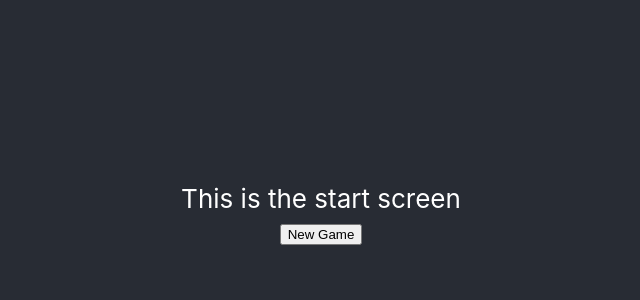
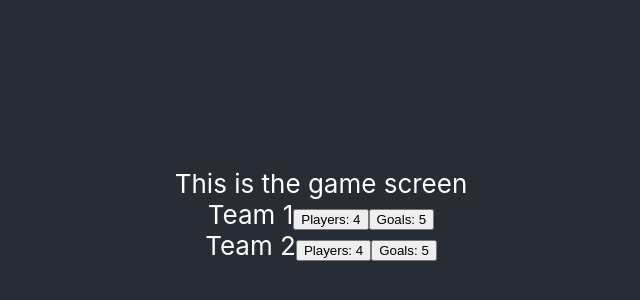
Before and after one commit to Arch-vile/starck, a React (Create React App) app in the folder ui/: page / in a window 1280 px wide. Shown: the part 186-486 px from the top of the page, without its empty margins (319-959 px from the left). Built offline with nearby package versions, Linux system fonts and the light colour scheme.

Commit message:
Refactor action handling

```diff
--- a/ui/src/App.tsx
+++ b/ui/src/App.tsx
@@ -1,16 +1,15 @@
 import React, {useReducer} from 'react';
 import './App.css';
-import StartScreen from "./views/startScreen/StartScreen";
 import {reducer, State, View} from "./model";
 import GameScreen from "./views/gameScreen/GameScreen";
 import PlayerListing from "./views/playerListing/PlayerListing";
 
 const initialState: State = {
   uiStore: {
-    currentView: View.START
+    currentView: View.GAME
   },
   dataStore: {
-    games: []
+    gameActions: []
   }
 };
 
@@ -21,9 +20,6 @@ function App() {
   return (
       <div className="App">
         <header className="App-header">
-          {state.uiStore.currentView === View.START &&
-          <StartScreen state={state} dispatch={dispatch}/>}
-
           {state.uiStore.currentView === View.GAME &&
           <GameScreen state={state} dispatch={dispatch}/>}
 
@@ -31,6 +27,9 @@ function App() {
           <PlayerListing
               dispatch={dispatch}
           />}
+          {state.dataStore.gameActions.map(action =>
+            <div key={action.timestamp}>{JSON.stringify(action)}</div>
+          )}
         </header>
       </div>
   );
--- a/ui/src/model.ts
+++ b/ui/src/model.ts
@@ -13,24 +13,35 @@ interface UIStore {
 interface Player {
   name: string
 }
+export const PLAYERS: Player[] = [
+  {name: 'mikko'}, {name: 'ida'}, {name: 'roope'}
+]
 
-interface Point {
-  serve: Player,
-  goal: Player
+enum GameActionTypes {
+  TOGGLE_PLAYER_TEAM = 'togglePlayerTeam'
 }
 
-interface Game {
-  homeTeam: Team
-  awayTeam: Team
-  points: Point[]
+// Epoch millis
+type timeStamp = number
+
+interface GameAction {
+  timestamp: timeStamp
+  type: GameActionTypes
 }
 
-export interface Team {
-  players: Player[]
+class TogglePlayerTeamGameAction implements GameAction {
+  timestamp = new Date().getTime()
+  type = GameActionTypes.TOGGLE_PLAYER_TEAM
+  player: Player
+
+ constructor(player: Player) {
+    this.player = player
+ }
 }
 
+
 interface DataStore {
-  games: Game[]
+  gameActions: GameAction[]
 }
 
 export interface State {
@@ -38,48 +49,74 @@ export interface State {
   dataStore: DataStore
 }
 
-export enum ActionTypes {
-  NEW_GAME = "newGame",
-  MANAGE_PLAYERS = "managePlayers",
-  TOGGLE_PLAYER_TEAM = "togglePlayerTeam"
+// export enum ActionTypes {
+//   NEW_GAME = "newGame",
+//   MANAGE_PLAYERS = "managePlayers",
+//   TOGGLE_PLAYER_TEAM = "togglePlayerTeam"
+// }
+
+export interface Action { }
+
+class SetViewAction implements Action {
+  view: View
+  constructor(view: View) {
+    this.view = view
+  }
+
+  static is(action: Action): action is SetViewAction {
+    return (action as SetViewAction).view !== undefined
+  }
 }
 
-export interface Action {
-  type: ActionTypes
+class TogglePlayerTeamAction implements Action {
+  player: Player
+
+  constructor(player: Player){
+    this.player = player
+  }
+
+  static is(action: Action): action is TogglePlayerTeamAction {
+    return (action as TogglePlayerTeamAction).player !== undefined
+  }
 }
 
 export function createActions(dispatch: any) {
   return {
-    newGame: () => dispatch({type: ActionTypes.NEW_GAME}),
-    managePlayers: () =>  dispatch({type: ActionTypes.MANAGE_PLAYERS}),
-    togglePlayerTeam: (player: Player) => () =>
-        dispatch({type: ActionTypes.TOGGLE_PLAYER_TEAM, player: player})
+    // newGame: () => dispatch({type: ActionTypes.NEW_GAME}),
+    managePlayers: () =>  dispatch(new SetViewAction(View.MANAGE_PLAYERS)),
+     togglePlayerTeam: (player: Player) => () =>
+         dispatch(new TogglePlayerTeamGameAction(player))
   }
 }
 
-export function reducer(state: State, action: Action) {
-  switch (action.type) {
-    case ActionTypes.NEW_GAME: {
-      return produce(state, (draft: State) => {
-        draft.dataStore.games.push(
-            {
-              homeTeam: {players: []},
-              awayTeam: {players: []},
-              points: []
-            })
-        draft.uiStore.currentView = View.GAME
-      });
-    }
-    case ActionTypes.MANAGE_PLAYERS:
-      return produce(state, (draft: State) => {
-        draft.uiStore.currentView = View.MANAGE_PLAYERS
-      })
-    case ActionTypes.TOGGLE_PLAYER_TEAM:
-      return produce(state, (draft: State) => draft);
-    default:
-      // eslint-disable-next-line
-      const _exhaustCheck: never = action.type
-      throw new Error();
+export function reducer(state: State, action: Action ) {
+  if(SetViewAction.is(action)) {
+    return produce(state, (draft: State) => {
+      draft.uiStore.currentView = action.view
+    })
   }
 
+  if(TogglePlayerTeamAction.is(action)) {
+    return produce(state, (draft: State) => {
+     draft.dataStore.gameActions.push(new TogglePlayerTeamGameAction(action.player))
+    })
+  }
+
+  throw Error("unknown action")
+  // switch (action.type) {
+  //   case ActionTypes.NEW_GAME: {
+  //     return produce(state, (draft: State) => draft);
+  //   }
+  //   case ActionTypes.MANAGE_PLAYERS:
+  //     return produce(state, (draft: State) => {
+  //       draft.uiStore.currentView = View.MANAGE_PLAYERS
+  //     })
+  //   case ActionTypes.TOGGLE_PLAYER_TEAM:
+  //     return produce(state, (draft: State) => draft);
+  //   default:
+  //     eslint-disable-next-line
+      // const _exhaustCheck: never = action.type
+      // throw new Error();
+  // }
+
 }
--- a/ui/src/views/gameScreen/GameScreen.tsx
+++ b/ui/src/views/gameScreen/GameScreen.tsx
@@ -16,7 +16,7 @@ function GameScreen(props: Props) {
           <div>
             Team 1
             <button onClick={actions.managePlayers}>
-              Players: {props.state.dataStore.games[0].homeTeam.players.length}</button>
+              Players: 4</button>
             <button>Goals: 5</button>
           </div>
           <div>
--- a/ui/src/views/playerListing/PlayerListing.tsx
+++ b/ui/src/views/playerListing/PlayerListing.tsx
@@ -1,13 +1,9 @@
 import React from 'react';
-import {Action, createActions} from "../../model";
+import {Action, createActions, PLAYERS} from "../../model";
 
 interface Props {
   dispatch: (action: Action) => any
 }
-
-const PLAYER_NAMES: string[] = [
-  'mikko', 'ida', 'roope'
-]
 
 function PlayerListing(props: Props) {
 
@@ -15,9 +11,10 @@ function PlayerListing(props: Props) {
 
   return (
       <div>Player list
-          {PLAYER_NAMES.map(player =>
-              <div key={player}><button>
-                {player}
+          {PLAYERS.map(player =>
+              <div key={player.name}><button
+              onClick={actions.togglePlayerTeam(player)}>
+                {player.name}
               </button>
               </div>
           )}
--- a/ui/src/views/startScreen/StartScreen.tsx
+++ /dev/null
@@ -1,21 +0,0 @@
-import React from 'react';
-import {Action,  createActions, State} from "../../model";
-
-interface Props {
-  state: State,
-  dispatch: (action: Action) => any
-}
-
-function StartScreen(props: Props) {
-
-  const actions = createActions(props.dispatch)
-
-  return (
-      <div>This is the start screen
-        <br/>
-        <button onClick={actions.newGame}>New Game</button>
-      </div>
-  );
-}
-
-export default StartScreen;
```
